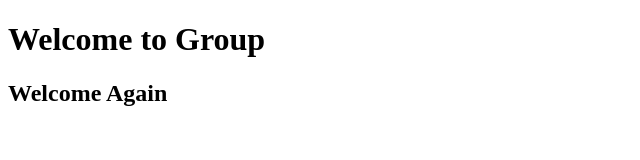
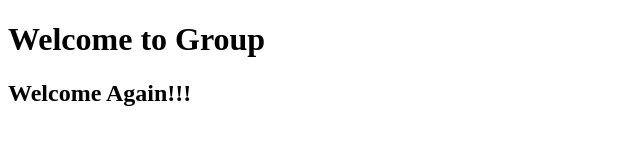
Before and after one commit to muay4101/Group, a plain HTML site: page index.html in a window 1280 px wide. Shown: the full height of the page, 0-640 px from the left. Drawn offline with Linux system fonts and the light colour scheme.

Commit message:
Update index.html

```diff
--- a/index.html
+++ b/index.html
@@ -8,6 +8,6 @@
 </head>
 <body>
     <h1>Welcome to Group</h1>
-    <h2>Welcome Again</h2>
+    <h2>Welcome Again!!!</h2>
 </body>
 </html>
```
